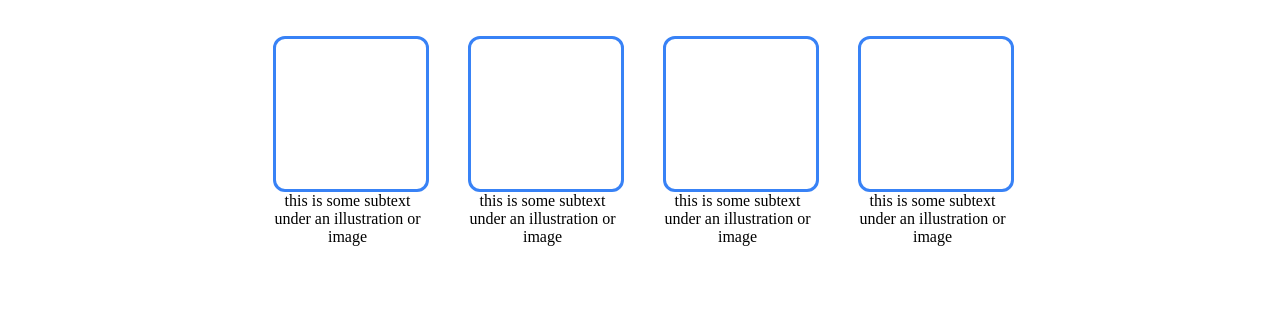
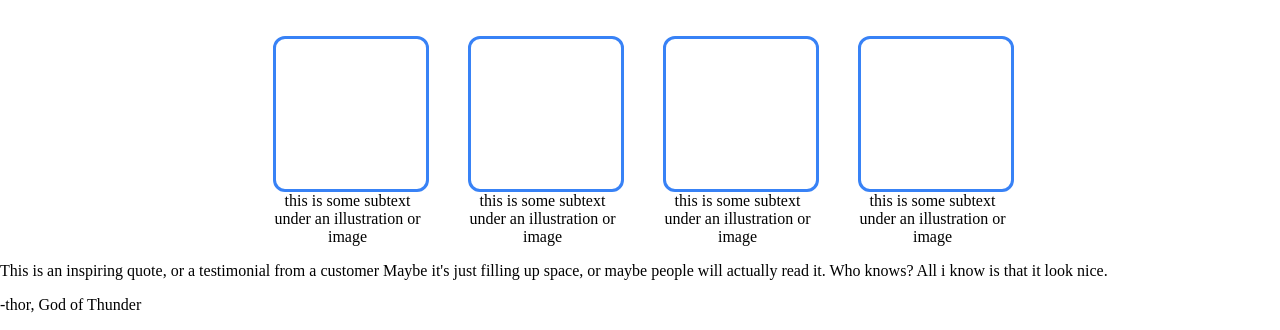
Before and after one commit to GiroFrm/landigpage, a plain HTML site: page index.html in a window 1280 px wide. Shown: the part 476-806 px from the top of the page. Drawn offline with Linux system fonts and the light colour scheme.

Commit message:
html: Add quote section

```diff
--- a/index.html
+++ b/index.html
@@ -60,6 +60,16 @@
 </div>
 </div>
 
+<div class="quote">
+    <div class="quote-container">
+    <p>This is an inspiring quote, or a testimonial from a customer
+        Maybe it's just filling up space, or maybe people will actually
+        read it. Who knows? All i know is that it look nice.
+    </p>
+    <p>-thor, God of Thunder</p>
+   </div>
+</div>
+
 
 </body>
 </html>
```
